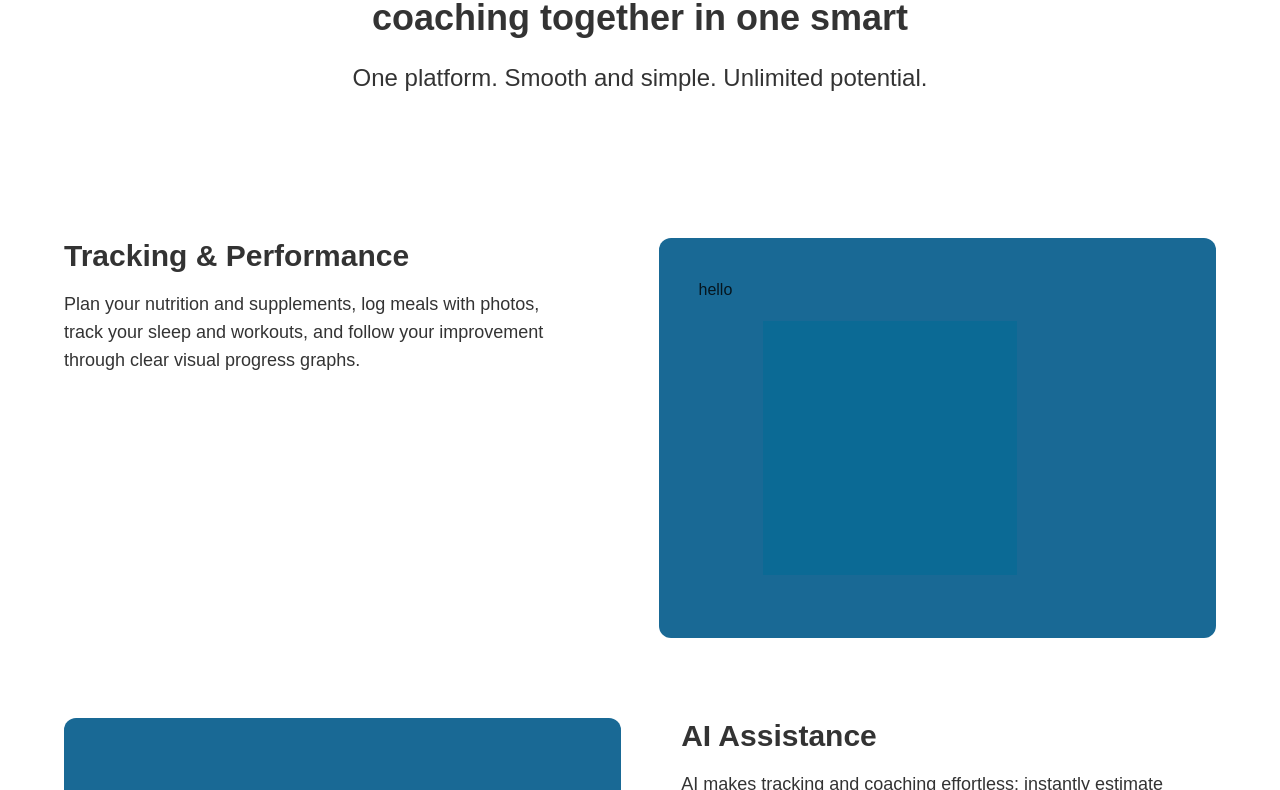
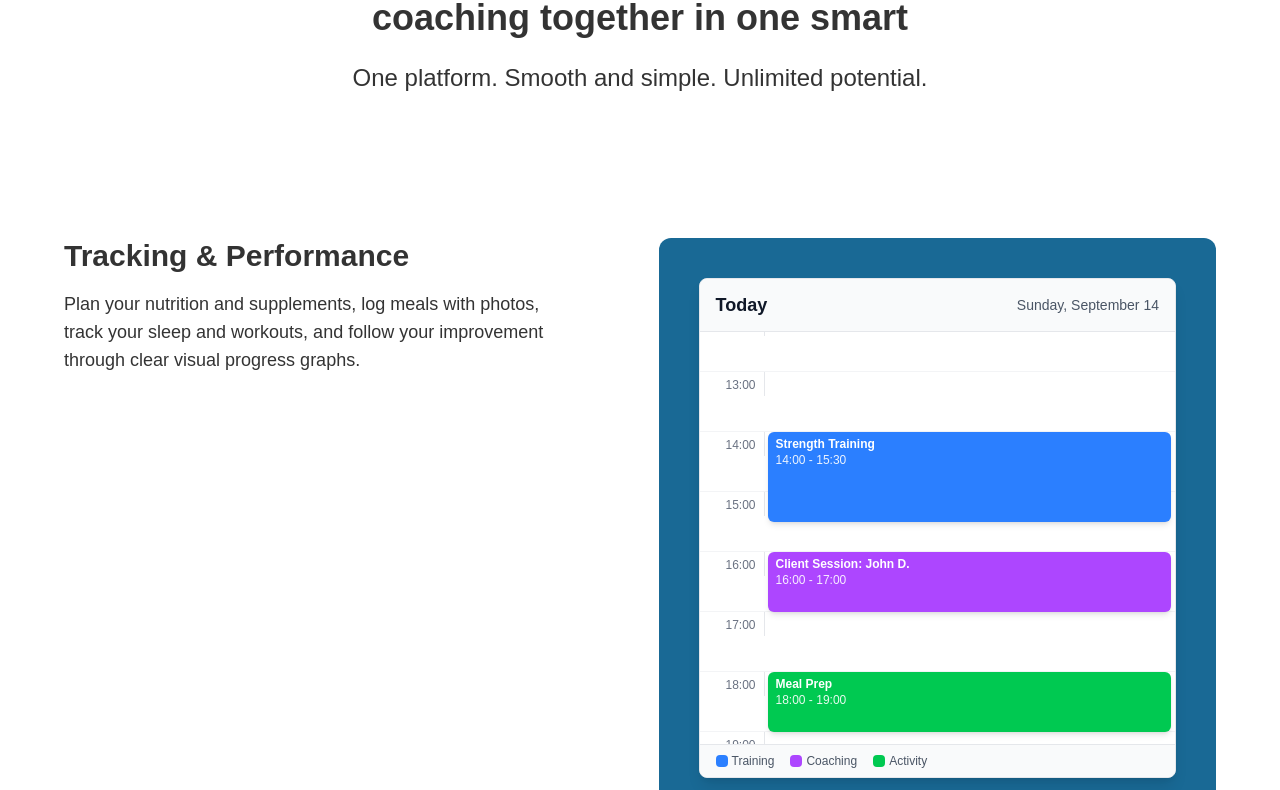
Before and after one commit to followthepattern/strv-website, a Next.js app: page / in a window 1280 px wide. Shown: the part 950-1740 px from the top of the page. Built offline with nearby package versions, Linux system fonts and the light colour scheme.

Commit message:
Implements calendar

```diff
--- /dev/null
+++ b/app/components/CalendarDayView.tsx
@@ -0,0 +1,172 @@
+import React, { useEffect, useRef } from 'react';
+
+interface CalendarEvent {
+  id: string;
+  title: string;
+  startTime: string; // Format: "HH:MM"
+  endTime: string;   // Format: "HH:MM"
+  type: 'training' | 'coaching' | 'activity';
+  color: string;
+}
+
+const defaultEvents: CalendarEvent[] = [
+  {
+    id: '1',
+    title: 'Morning Cardio',
+    startTime: '06:00',
+    endTime: '07:00',
+    type: 'training',
+    color: 'bg-blue-500'
+  },
+  {
+    id: '2',
+    title: 'Nutrition Planning',
+    startTime: '08:30',
+    endTime: '09:00',
+    type: 'activity',
+    color: 'bg-green-500'
+  },
+  {
+    id: '3',
+    title: 'Client Check-in: Sarah M.',
+    startTime: '10:00',
+    endTime: '11:00',
+    type: 'coaching',
+    color: 'bg-purple-500'
+  },
+  {
+    id: '4',
+    title: 'Strength Training',
+    startTime: '14:00',
+    endTime: '15:30',
+    type: 'training',
+    color: 'bg-blue-500'
+  },
+  {
+    id: '5',
+    title: 'Client Session: John D.',
+    startTime: '16:00',
+    endTime: '17:00',
+    type: 'coaching',
+    color: 'bg-purple-500'
+  },
+  {
+    id: '6',
+    title: 'Meal Prep',
+    startTime: '18:00',
+    endTime: '19:00',
+    type: 'activity',
+    color: 'bg-green-500'
+  }
+];
+
+const hours = Array.from({ length: 24 }, (_, i) => i);
+
+function timeToPosition(time: string): number {
+  const [hours, minutes] = time.split(':').map(Number);
+  return (hours * 60 + minutes) / 60;
+}
+
+function calculateEventStyle(startTime: string, endTime: string) {
+  const start = timeToPosition(startTime);
+  const end = timeToPosition(endTime);
+  const duration = end - start;
+
+  return {
+    top: `${(start / 24) * 100}%`,
+    height: `${(duration / 24) * 100}%`
+  };
+}
+
+export default function CalendarDayView({ events = defaultEvents }: { events?: CalendarEvent[] }) {
+  const scrollContainerRef = useRef<HTMLDivElement>(null);
+
+  useEffect(() => {
+    // Scroll to 2 PM (14:00) on mount
+    if (scrollContainerRef.current) {
+      const hourHeight = 60; // Height per hour in pixels
+      const targetHour = 14; // 2 PM
+      const scrollPosition = targetHour * hourHeight - 100; // Subtract 100 to show a bit before 2 PM
+      scrollContainerRef.current.scrollTop = scrollPosition;
+    }
+  }, []);
+
+  return (
+    <div className="bg-white rounded-lg shadow-lg border border-gray-200 overflow-hidden h-[500px] flex flex-col">
+      {/* Header */}
+      <div className="bg-gray-50 border-b border-gray-200 px-4 py-3">
+        <div className="flex items-center justify-between">
+          <h3 className="text-lg font-semibold text-gray-900">Today</h3>
+          <div className="text-sm text-gray-600">
+            {new Date().toLocaleDateString('en-US', {
+              weekday: 'long',
+              month: 'long',
+              day: 'numeric'
+            })}
+          </div>
+        </div>
+      </div>
+
+      {/* Calendar Grid */}
+      <div ref={scrollContainerRef} className="flex-1 overflow-y-auto relative">
+        <div className="relative" style={{ height: `${24 * 60}px` }}>
+          {/* Time slots */}
+          {hours.map((hour) => (
+            <div
+              key={hour}
+              className="absolute w-full border-b border-gray-100"
+              style={{
+                top: `${(hour / 24) * 100}%`,
+                height: '60px'
+              }}
+            >
+              <div className="flex">
+                <div className="w-16 pr-2 text-right">
+                  <span className="text-xs text-gray-500">
+                    {hour.toString().padStart(2, '0')}:00
+                  </span>
+                </div>
+                <div className="flex-1 border-l border-gray-200"></div>
+              </div>
+            </div>
+          ))}
+
+          {/* Events */}
+          <div className="absolute left-16 right-0 top-0 bottom-0 pl-2 pr-2">
+            {events.map((event) => {
+              const style = calculateEventStyle(event.startTime, event.endTime);
+              return (
+                <div
+                  key={event.id}
+                  className={`absolute left-0 right-0 ${event.color} text-white rounded-md px-2 py-1 text-xs shadow-md overflow-hidden mx-1`}
+                  style={style}
+                >
+                  <div className="font-semibold truncate">{event.title}</div>
+                  <div className="text-xs opacity-90">
+                    {event.startTime} - {event.endTime}
+                  </div>
+                </div>
+              );
+            })}
+          </div>
+        </div>
+      </div>
+
+      {/* Legend */}
+      <div className="bg-gray-50 border-t border-gray-200 px-4 py-2 flex gap-4 text-xs">
+        <div className="flex items-center gap-1">
+          <div className="w-3 h-3 bg-blue-500 rounded"></div>
+          <span className="text-gray-600">Training</span>
+        </div>
+        <div className="flex items-center gap-1">
+          <div className="w-3 h-3 bg-purple-500 rounded"></div>
+          <span className="text-gray-600">Coaching</span>
+        </div>
+        <div className="flex items-center gap-1">
+          <div className="w-3 h-3 bg-green-500 rounded"></div>
+          <span className="text-gray-600">Activity</span>
+        </div>
+      </div>
+    </div>
+  );
+}
--- a/app/components/feature.tsx
+++ b/app/components/feature.tsx
@@ -40,11 +40,12 @@ export function Body({ children, className }: BodyProps) {
 
 interface FeatureFrameProps {
     children?: any
+    className?: string
 }
 
-export function FeatureFrame({ children }: FeatureFrameProps) {
+export function FeatureFrame({ children, className }: FeatureFrameProps) {
     return (
-        <div className="bg-sky-800/90 rounded-xl w-full h-100 basis-1/2 p-10">
+        <div className={classNames(className, "bg-sky-800/90 rounded-xl w-full h-100 basis-1/2 p-5 sm:p-10")}>
             {children}
         </div>
     )
--- a/app/page.tsx
+++ b/app/page.tsx
@@ -5,6 +5,7 @@ import { useState } from "react";
 import SpinnerIcon from "./icons/SpinnerIcon";
 import classNames from "classnames";
 import { Card, Title, Body, FeatureFrame } from "./components/feature";
+import CalendarDayView from "./components/CalendarDayView";
 
 export default function Home() {
   const [email, setEmail] = useState("");
@@ -131,7 +132,7 @@ export default function Home() {
             </div>
 
             <div className="space-y-12 sm:space-y-20">
-              <div className="flex flex-col sm:flex-row gap-10 h-100">
+              <div className="flex flex-col sm:flex-row gap-10">
                 <Card>
                   <Title>
                     Tracking & Performance
@@ -140,8 +141,8 @@ export default function Home() {
                     Plan your nutrition and supplements, log meals with photos, track your sleep and workouts, and follow your improvement through clear visual progress graphs.
                   </Body>
                 </Card>
-                <FeatureFrame>
-                  hello
+                <FeatureFrame className="h-[580px]">
+                  <CalendarDayView />
                 </FeatureFrame>
               </div>
               <div className="flex flex-col-reverse sm:flex-row gap-10 h-100">
@@ -171,7 +172,7 @@ export default function Home() {
             </div>
           </div>
         </section>
-        <section className="py-24 px-6 bg-white text-black/80">
+        <section className="pb-24 px-6 bg-white text-black/80">
           <div className="max-w-4xl mx-auto">
             <div className="text-left md:text-center mb-16">
               <h2 className="text-4xl font-bold mb-4 text-heading">
```
